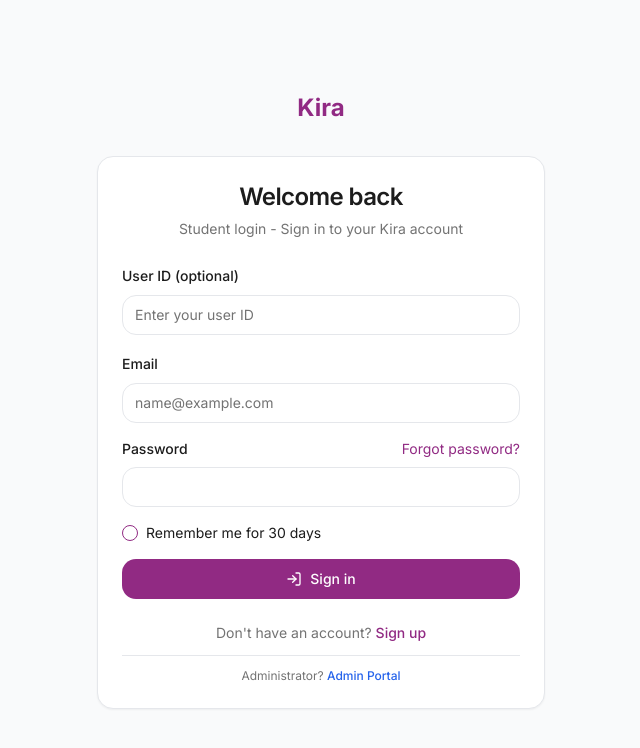
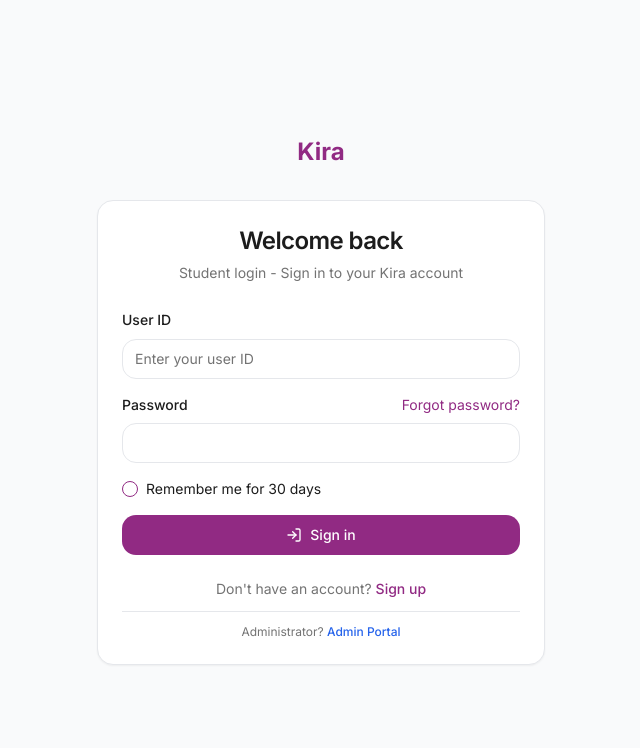
Before and after one commit to bercerita23/Kira_frontend, a Next.js app: page /login in a window 1280 px wide. Shown: the top 748 px of the page, without its empty margins (319-959 px from the left). Built offline with nearby package versions, Linux system fonts and the light colour scheme; no server answers.

Commit message:
removed email field from student login

```diff
--- a/app/(auth)/login/page.tsx
+++ b/app/(auth)/login/page.tsx
@@ -119,7 +119,7 @@ export default function LoginPage() {
                 </Alert>
               )}
               <div className="space-y-2">
-                <Label htmlFor="user_id">User ID (optional)</Label>
+                <Label htmlFor="user_id">User ID</Label>
                 <Input
                   id="user_id"
                   name="user_id"
@@ -130,22 +130,6 @@ export default function LoginPage() {
                 />
               </div>
 
-              <div className="space-y-2">
-                <Label htmlFor="email">Email</Label>
-                <Input
-                  id="email"
-                  name="email"
-                  type="email"
-                  placeholder="name@example.com"
-                  value={formData.email}
-                  onChange={handleChange}
-                  className={
-                    error && getErrorType(error) === "email"
-                      ? "border-red-500"
-                      : ""
-                  }
-                />
-              </div>
               <div className="space-y-2">
                 <div className="flex items-center justify-between">
                   <Label htmlFor="password">Password</Label>
```
